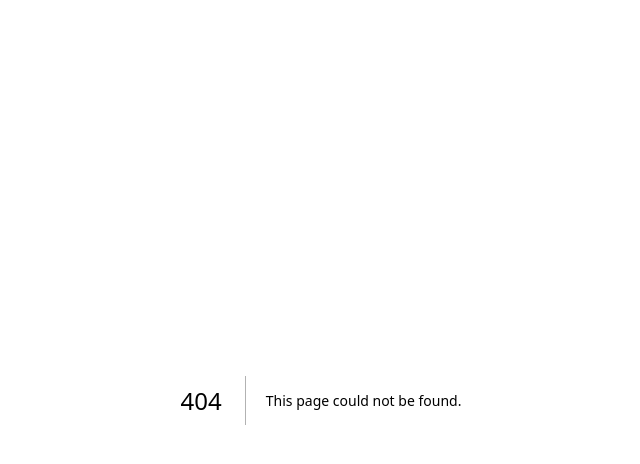
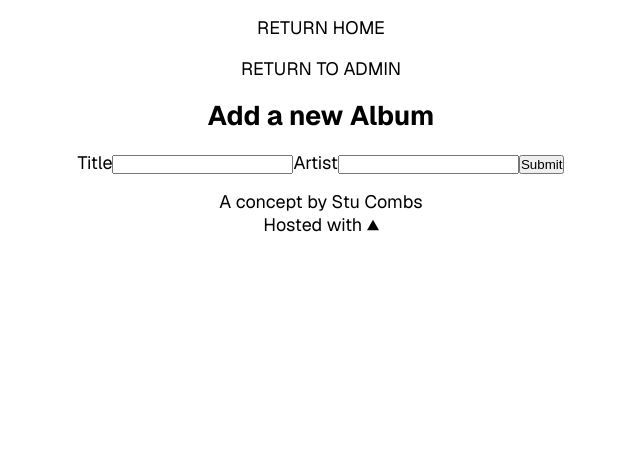
Before and after one commit to stucombs/friday-album, a Next.js app: page /add-album in a window 1280 px wide. Before the commit this address had no page. Shown: the top 464 px of the page, without its empty margins (319-959 px from the left). Built offline with nearby package versions, Linux system fonts and the light colour scheme.

Commit message:
Initial setup for admin pages

```diff
--- /dev/null
+++ b/src/app/(pages)/(admin)/add-album/page.tsx
@@ -0,0 +1,73 @@
+'use client';
+import { useState } from "react";
+import {
+    Footer,
+    Home
+} from "@/app/components";
+import Link from "next/link";
+
+export default function AddAlbum () {
+    const  [formData, setFormData] = useState({
+        title: '',
+        artist: '',
+        release_year: null,
+        genre_id: null,
+        number_tracks: null,
+        am_link: '',
+        spotify_link: '',
+        cover_url: ''
+    });
+
+    const handleChange = (
+        e: React.ChangeEvent<HTMLInputElement>
+    ) => {
+        setFormData(prev => ({
+            ...prev,
+            [e.target.name]: e.target.value
+        }))
+    };
+
+    const handleSubmit = (
+        e: React.FormEvent<HTMLFormElement>
+    ) => {
+        e.preventDefault();
+
+        console.log(formData);
+    };
+
+    return (
+        <div className="page">
+            <main className="main">
+                <Home></Home>
+                <Link href="/admin">RETURN TO ADMIN</Link>
+                <h2>Add a new Album</h2>
+                <form onSubmit={handleSubmit} className="space-y-4 max-w-md">
+                    <label>
+                        Title
+                        <input
+                            type="text"
+                            name="title"
+                            id="title"
+                            value={formData.title}
+                            onChange={handleChange}
+                        />
+                    </label>
+                    <label>
+                        Artist
+                        <input
+                            type="text"
+                            name="artist"
+                            id="artist"
+                            value={formData.artist}
+                            onChange={handleChange}
+                        />
+                    </label>
+                    <button type="submit" className="bg-blue-600 text-white px-4 py-2 rounded">
+                        Submit
+                    </button>
+                </form>
+            </main>
+            <Footer></Footer>
+        </div>
+    );
+}
```
Also changed, not shown: src/app/(pages)/(admin)/admin/page.tsx (added, +20 -0 lines), src/app/(pages)/(admin)/backlog/page.tsx (added, +19 -0 lines).
